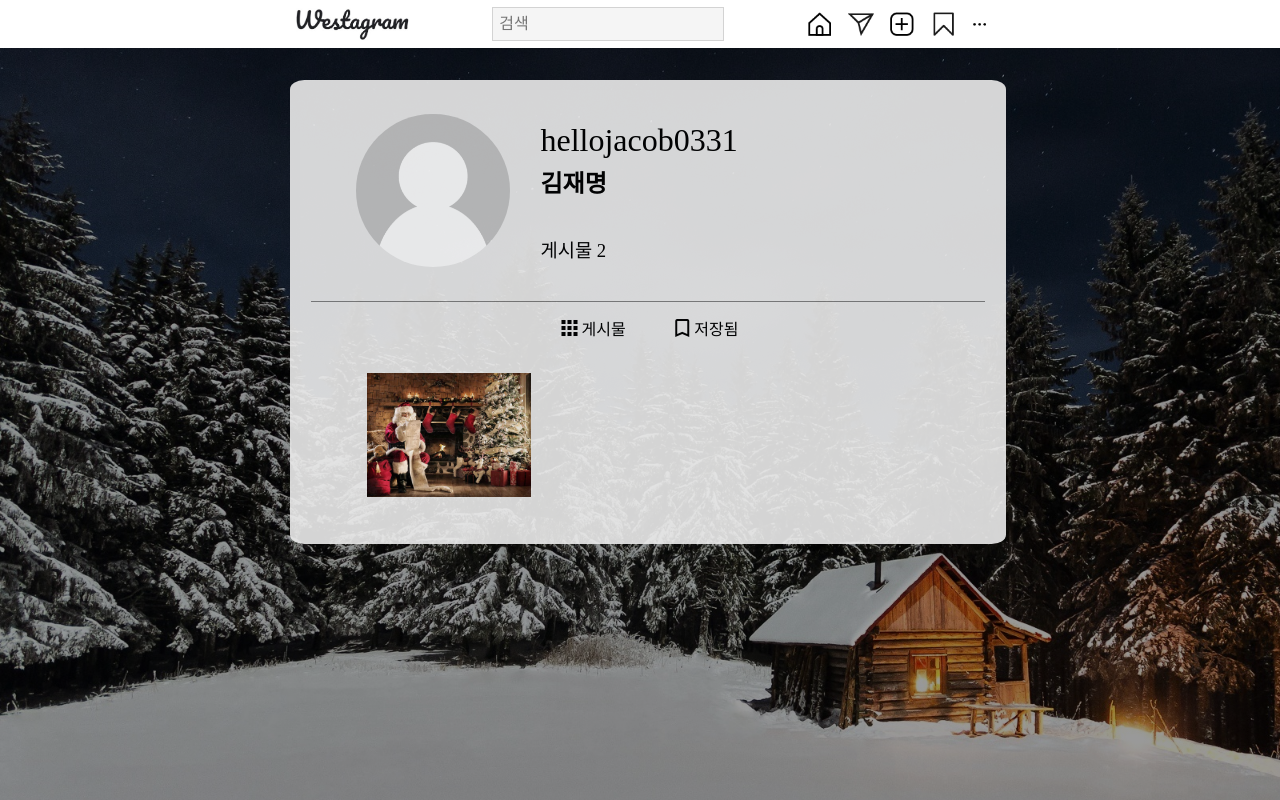
After one commit to mungnpang/Teamproject_Westagram, a Flask app: template templates/mypage.html in a window 1280 px wide. The commit adds this page. Run offline with Flask 2, Linux system fonts and the light colour scheme; the template is opened without the code that fills it, so the values that code supplies are empty; some libraries are stand-ins or nearby versions.

Commit message:
추가- mypage html/css

```diff
--- a/app.py
+++ b/app.py
@@ -35,21 +35,21 @@ def email_check(email):
     return bool(db.users.find_one({'email': email}))
 
 
-@app.route('/mypage', methods=['GET','POST'])
-def profile_img():
-    valid = valid_token()
-    if type(valid) == dict:
-        if request.method == 'GET':
-            return render_template('mypage.html')
-        else:
-            file = request.files['file']
-            img_name = uuid4().hex
-            file.save('./static/media/profile_img/' + img_name)
-            img_id = '../static/media/profile_img/' + img_name
-            db.users.update_one({'email':valid['id']}, {'$profile_img':img_id})
-            return jsonify({'result':'success'})
-    else:
-        return redirect(url_for('login'))
+# @app.route('/mypage', methods=['GET','POST'])
+# def profile_img():
+#     valid = valid_token()
+#     if type(valid) == dict:
+#         if request.method == 'GET':
+#             return render_template('mypage.html')
+#         else:
+#             file = request.files['file']
+#             img_name = uuid4().hex
+#             file.save('./static/media/profile_img/' + img_name)
+#             img_id = '../static/media/profile_img/' + img_name
+#             db.users.update_one({'email':valid['id']}, {'$profile_img':img_id})
+#             return jsonify({'result':'success'})
+#     else:
+#         return redirect(url_for('login'))
 
 
 @app.route('/')
@@ -57,6 +57,7 @@ def main():
     valid = valid_token()
     if type(valid) == dict:
         feeds = list(db.feeds.find({}, {'_id':False, 'email':False}))
+        feeds.reverse()
         return render_template('index.html', feeds=feeds)
     else:
         return redirect(url_for('login'))
@@ -96,19 +97,19 @@ def join():
         #이메일 유효성 검사
         if (re.search('[^a-zA-Z0-9-_.@]+', email) is not None
                 or not (9 < len(email) < 26)):
-            return jsonify({'result': 'failed', 'msg': '휴대폰번호 또는 이메일의 형식을 확인해주세요. 영문과, 숫자, 일부 특수문자(.-_) 사용 가능. 10~25자 길이'})
+            return jsonify({'result': 'error', 'msg': '휴대폰번호 또는 이메일의 형식을 확인해주세요. 영문과, 숫자, 일부 특수문자(.-_) 사용 가능. 10~25자 길이'})
         # 비밀번호 유효성 검사
         elif (re.search('[^a-zA-Z0-9!@#$%^&*]+', temp_password) is not None or
               not (7 < len(temp_password) < 21) or
               re.search('[0-9]+', temp_password) is None or
               re.search('[a-zA-Z]+', temp_password) is None):
-            return jsonify({'result': 'failed', 'msg': '비밀번호의 형식을 확인해주세요. 영문과 숫자 필수 포함, 일부 특수문자(!@#$%^&*) 사용 가능. 8~20자 길이'})
+            return jsonify({'result': 'error', 'msg': '비밀번호의 형식을 확인해주세요. 영문과 숫자 필수 포함, 일부 특수문자(!@#$%^&*) 사용 가능. 8~20자 길이'})
         # 빈칸 검사
         elif not (email and name and nickname and temp_password):
-            return jsonify({'result': 'failed', 'msg': '빈칸을 입력해주세요.'})
+            return jsonify({'result': 'error', 'msg': '빈칸을 입력해주세요.'})
         # 중복 이메일 검사
         elif email_check(email):
-            return jsonify({'result': 'failed', 'msg': '가입된 내역이 있습니다.'})
+            return jsonify({'result': 'error', 'msg': '가입된 내역이 있습니다.'})
         doc = {'email':email, 'name':name, 'nickname':nickname, 'password':password}
 
         db.users.insert_one(doc)
--- /dev/null
+++ b/static/mypage_style.css
@@ -0,0 +1,58 @@
+
+@media (min-width: 981px) {
+    .mobile-screen{display:none;}
+}
+
+.desktop-screen {width:100vw;}
+.desktop-background {width:100vw; height:100vh; z-index:-1; background: linear-gradient( rgba(0, 0, 0, 0.4), rgba(0, 0, 0, 0.4) ), url("../static/img/main_bg.png"); background-size:cover; background-position:center; position:fixed; top:0; left:0;}
+
+.desktop-header{width:100vw; height:6vh; position:fixed; top:0; left:0; z-index:3; background:white;}
+.desktop-header .header-wrap{width:54vw; margin:auto; display:flex; justify-content:space-between; align-items:center;}
+.desktop-header #desktop-logo{background:url("../static/img/westagram-logo.jpg"); background-size:contain; background-repeat:no-repeat; background-position:center; width:9vw; height:6vh;}
+.desktop-header #search-bar{width:18vw; height:4vh; border:1px solid lightgray; background:rgb(245, 245, 245); display:flex; justify-content:center; align-content:center;}
+.desktop-header #search-bar input{width:17vw; font-size:medium; padding:1%; outline:none; border:none; background:rgb(245, 245, 245);}
+.desktop-header #desktop-navi{width:14vw; display:flex; justify-content: space-between;}
+.desktop-header #desktop-navi div{cursor:pointer;}
+.desktop-header #desktop-navi .home{width:2vw; height:3vh; background: url("./img/home@3x.png"); background-size:contain; background-repeat:no-repeat; background-position:center; border:none;}
+.desktop-header #desktop-navi .dm{width:2vw; height:3vh; background: url("./img/dm@3x.png"); background-size:contain; background-repeat:no-repeat; background-position:center; border:none;}
+.desktop-header #desktop-navi .trending{width:2vw; height:3vh; background: url("./img/trending@3x.png"); background-size:contain; background-repeat:no-repeat; background-position:center; border:none;}
+.desktop-header #desktop-navi .bookmark{width:2vw; height:3vh; background: url("./img/favorite@3x.png"); background-size:contain; background-repeat:no-repeat; background-position:center; border:none;}
+.desktop-header #desktop-navi .more-info{width:1vw; height:3vh; background: url("./img/more@3x.png"); background-size:contain; background-repeat:no-repeat; background-position:center; border:none;}
+
+.modal_overlay {width: 100%; height: 100%; position: fixed; left: 0; top: 0; display: none; z-index: 10; flex-direction: column; align-items: center; justify-content: center; background: rgba(0, 0, 0, 0.8); backdrop-filter: blur(1.5px); -webkit-backdrop-filter: blur(1.5px);}
+.modal_window {background: white; backdrop-filter: blur(13.5px); -webkit-backdrop-filter: blur(13.5px); border-radius: 10px; border: 1px solid rgba(255, 255, 255, 0.18); width: 800px; height: 600px; position: relative; padding: 10px;}
+.modal_header {display: flex; flex-direction: row; justify-content: space-between;}
+.modal_blank {width: 40px;}
+.modal_title {font-weight: bolder;}
+.img_upload_space {width:98%; height:93%; margin: 8px auto 8px auto; border: 2px dotted; display:table; text-align: center;}
+#upload_feed_text {display:table-cell; vertical-align: middle;}
+.material-icons-outlined {cursor:pointer;}
+.upload_feed_container {display: flex; width:98%; height:93%; margin: 8px auto 8px auto;}
+#second_img_area {flex:2; width:100%; height:98%; margin: 8px auto 8px auto; border:1px solid lightgray;}
+.img_description {flex:1; padding:10px;}
+.img_description #feed_desc {width:248px; height:200px; align-self:center; border: 1px solid gray; border-radius: 3px; outline: none;}
+#feed_create_button {width:252px; height:32px; margin: 16px auto; background:lightgray;}
+#feed_create_button button {width:100%; height:100%; cursor:pointer;}
+
+
+.all-items{width:56vw; margin: 10vh auto; background:rgb(235,235,235); opacity: 0.9; border-radius:2%;}
+.mypage-profile-container{width:90%; height:24vh; padding:2%; margin:auto; border-bottom:1px solid gray; display:flex; justify-content:space-between;}
+.mypage-profile-container .mypage-profile-img{flex:2; display:flex; justify-content:center; align-items:center;}
+.mypage-profile-container .mypage-profile-img img{width:75; height:80%; border-radius:100%; object-fit:cover;}
+.mypage-profile-container .mypage-myprofile{flex:3; margin:auto;}
+.mypage-profile-container .mypage-myprofile h1,h3{font-weight:lighter;}
+.mypage-profile-container .mypage-myprofile h2{position:relative; top:-2vh;}
+.mypage-profile-container #profile-blank{flex:1;}
+
+.mypage-feeds-container{width:90%; padding:2%; margin:auto;}
+.mypage-feeds-container .mypage-feeds-tab{width:35%; height:3vh; margin: auto; display:flex;}
+.mypage-feeds-container .mypage-feeds-tab div{display:flex; flex:1; justify-content:center; align-items:center; cursor:pointer;}
+.mypage-feeds-container .mypage-feeds{width:90%; margin:3vh auto; display:flex; justify-content:space-between; align-items:center;}
+.mypage-feeds-container .mypage-feeds .feeds-preview{margin:auto; -webkit-column-count: 3; -moz-column-count: 3; column-count: 3; -moz-column-gap: 1em; -webkit-column-gap: 1em; column-gap: 1em;}
+.mypage-feeds-container .mypage-feeds .feeds-preview .mypage-feed-pic{flex:1; display:flex; justify-content:space-between; align-items:center;}
+.mypage-feeds-container .mypage-feeds .feeds-preview .mypage-feed-pic img{width:88%; height:100%; flex:1; padding:5%; object-fit:cover;}
+
+
+@media (max-width: 981px) {
+    .desktop-screen{display:none;}
+}
--- /dev/null
+++ b/templates/mypage.html
@@ -0,0 +1,90 @@
+<!DOCTYPE html>
+<html lang="en">
+<head>
+    <title>Mypage</title>
+    <meta charset="UTF-8">
+    <meta name="viewport" content="width=device-width, initial-scale=1.0">
+    <script src="http://code.jquery.com/jquery-latest.min.js"></script>
+    <script src="https://cdnjs.cloudflare.com/ajax/libs/jquery-cookie/1.4.1/jquery.cookie.js"></script>
+    <link rel="stylesheet" href="../static/mypage_style.css">
+    <link href="https://fonts.googleapis.com/css?family=Material+Icons|Material+Icons+Outlined|Material+Icons+Two+Tone|Material+Icons+Round|Material+Icons+Sharp" rel="stylesheet">
+</head>
+
+<body>
+    <div class="desktop-screen">
+        <div class="desktop-background"></div>
+        <div class="desktop-header">
+            <div class="header-wrap">
+                <div id="desktop-logo"></div>
+                <div id="search-bar"><input type="text" placeholder="검색"></div>
+                <div id="desktop-navi">
+                    <div class="home"></div>
+                    <div class="dm"></div>
+                    <div class="trending"></div>
+                    <div class="bookmark"></div>
+                    <div class="more-info"></div>
+                </div>
+            </div>
+        </div>
+
+        <div class="modal_overlay" id="first_modal">
+            <div class="modal_window">
+                <div class="modal_header">
+                    <div class="modal_blank"> </div>
+                    <div class="modal_title">새 이미지 업로드</div>
+                    <div><span class="material-icons-outlined">close</span></div>
+                </div>
+                <div class="img_upload_space"><span id="upload_feed_text">사진을 여기에 끌어다 놓으세요</span></div>
+            </div>
+        </div>
+
+        <div class="modal_overlay" id="second_modal">
+            <div class="modal_window">
+                <div class="modal_header">
+                    <div class="modal_blank"> </div>
+                    <div class="modal_title">새 이미지 업로드</div>
+                    <div><span class="material-icons-outlined">close</span></div>
+                </div>
+                <div class="upload_feed_container">
+                    <div id="second_img_area"></div>
+                    <div class="img_description">
+                        <textarea id="feed_desc" rows="7"></textarea>
+                        <div id="feed_create_button">
+                            <button>공유하기</button>
+                        </div>
+                    </div>
+                </div>
+            </div>
+        </div>
+
+        <div class="all-items">
+            <div class="mypage-profile-container">
+                <div class="mypage-profile-img">
+                    <img src="../static/img/default-user-img.png">
+                </div>
+                <div class="mypage-myprofile">
+                    <h1>hellojacob0331</h1>
+                    <h2>김재명</h2>
+                    <h3>게시물 2</h3>
+                </div>
+                <div id="profile-blank">　</div>
+            </div>
+
+            <div class="mypage-feeds-container">
+                <div class="mypage-feeds-tab">
+                    <div id="mypage-myfeeds"><span class="material-icons-outlined">apps</span>게시물</div>
+                    <div id="mypage-favorites"><span class="material-icons-outlined">bookmark_border</span>저장됨</div>
+                </div>
+                <div class="mypage-feeds">
+                    <div class="feeds-preview">
+                        <div class="mypage-feed-pic"><img src="../static/img/pic2.jpg"></div>
+                    </div>
+                </div>
+                <div class="mypage-favorite-feeds">
+                    <div class="favorite-feeds-preview"></div>
+                </div>
+            </div>
+        </div>
+    </div>
+</body>
+</html>
```
Also changed, not shown: static/index_style.css (+3 -4 lines), templates/index.html (+5 -4 lines), templates/join.html (+8 -4 lines), static/img/default-user-img.png (added), 1 other file.
